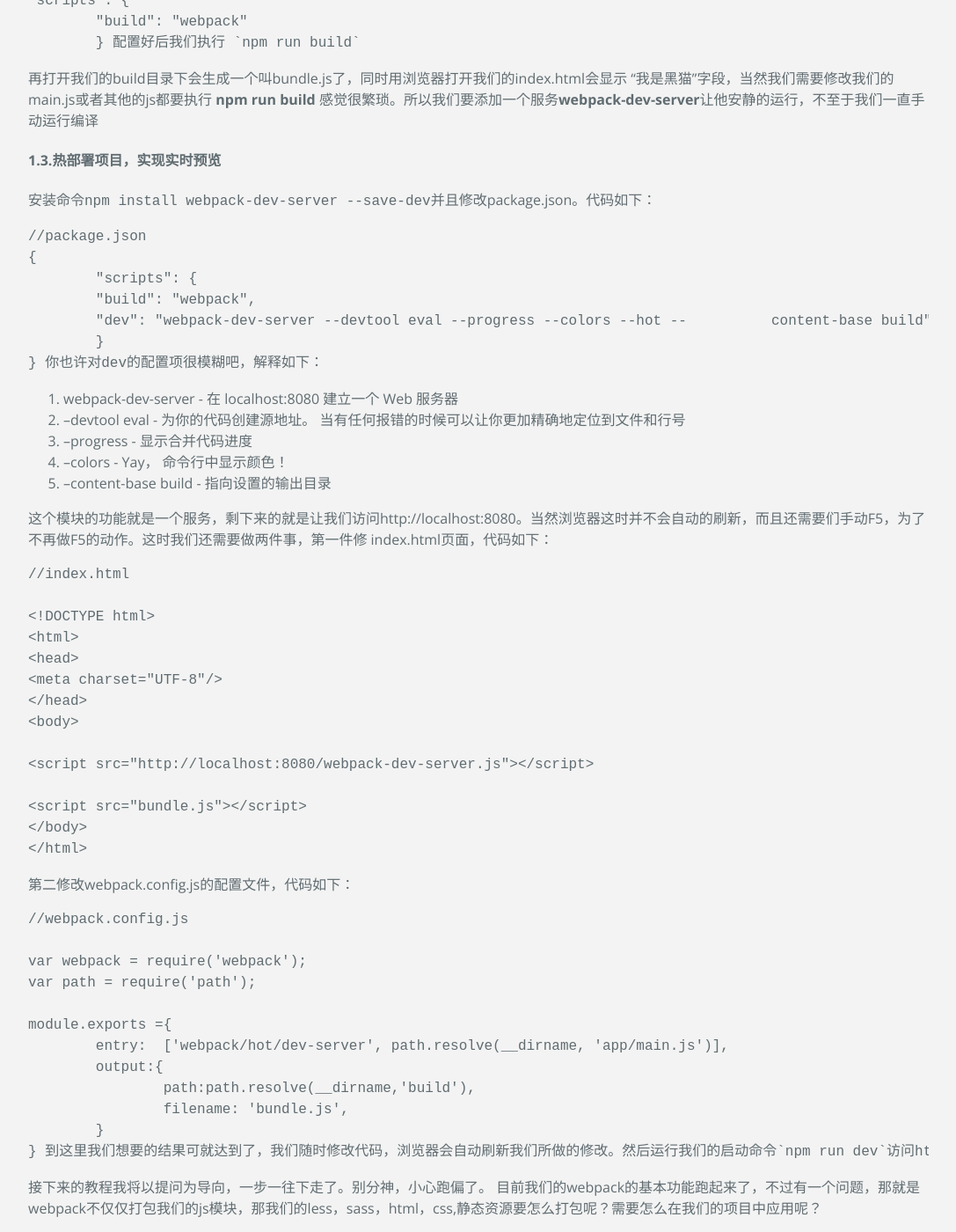
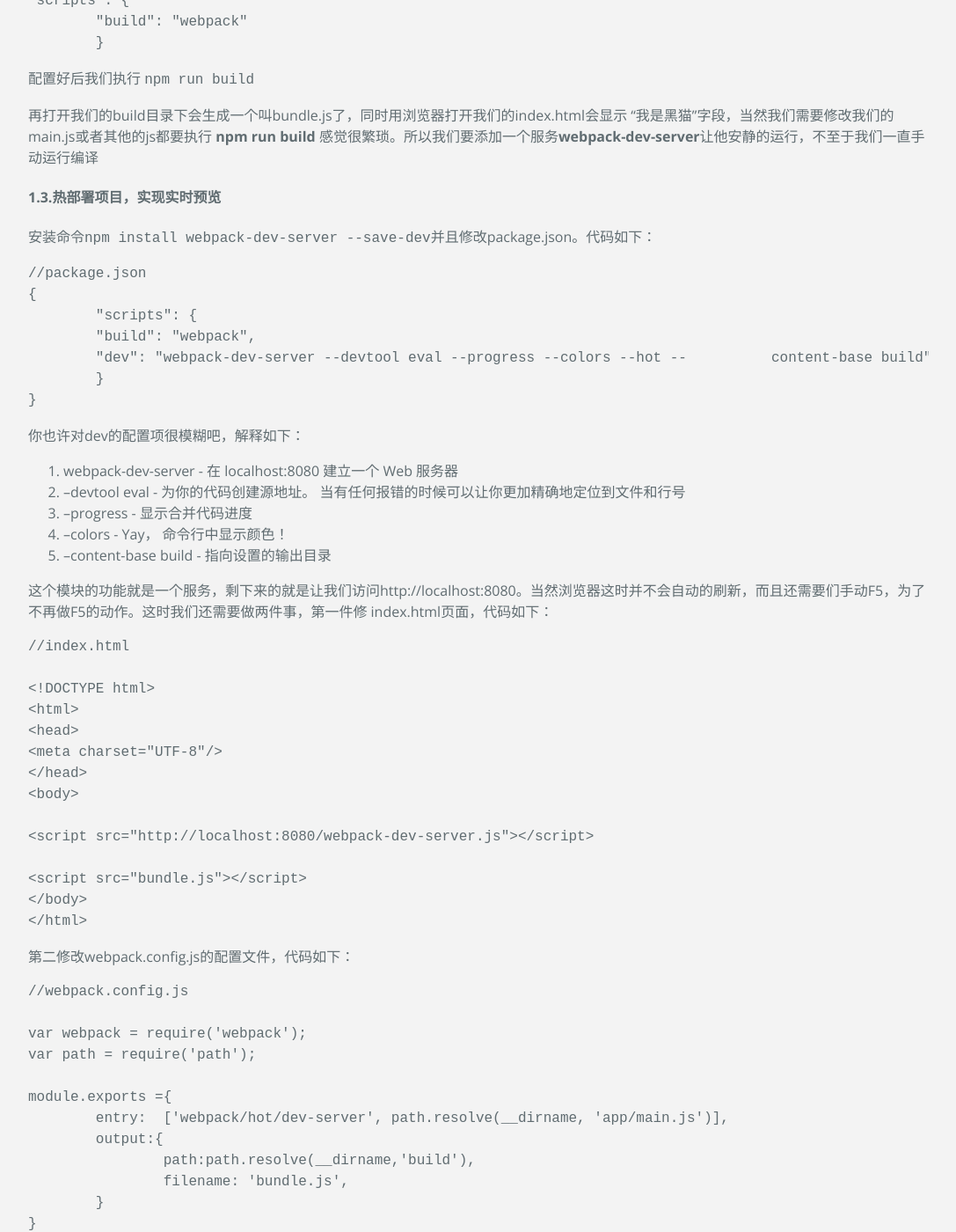
Before and after one commit to heimiao/heimao_blog, a Jekyll site: the page built from _posts/2016-12-07-webpack_teach.md, in a window 1280 px wide and 1400 px high, scrolled down 1915 px. Shown: the whole window at 88% size, without its empty margins (96-1183 px from the left). Built offline with Jekyll 4.4.1, drawn with Linux system fonts in a browser that asks for light colours; some of the changed lines change nothing that is shown; some of the changed text lies outside the part shown.

Commit message:
修改了文档

```diff
--- a/_posts/2016-12-07-webpack_teach.md
+++ b/_posts/2016-12-07-webpack_teach.md
@@ -87,6 +87,7 @@
 	"scripts": {
 		"build": "webpack"
 		}
+
 配置好后我们执行 `npm run build`
 
 再打开我们的build目录下会生成一个叫bundle.js了，同时用浏览器打开我们的index.html会显示
@@ -102,6 +103,7 @@
 		"dev": "webpack-dev-server --devtool eval --progress --colors --hot --        	content-base build"
 		}
 	}
+
 你也许对dev的配置项很模糊吧，解释如下：
 
 1. webpack-dev-server - 在 localhost:8080 建立一个 Web 服务器
@@ -141,6 +143,7 @@
 			filename: 'bundle.js',
 		}
 	}
+
 到这里我们想要的结果可就达到了，我们随时修改代码，浏览器会自动刷新我们所做的修改。然后运行我们的启动命令`npm run dev`访问http://localhost:8080，同样也可以 http://localhost:8080/webpack-devserver/bundle 。 这个会触发一个默认的你不能控制的 index.html
 
 接下来的教程我将以提问为导向，一步一往下走了。别分神，小心跑偏了。
@@ -359,8 +362,7 @@
 当我们这一切做好之后，启动webpack编译，执行命令`webpack`你会发现你的build目录下新增一个image的文件并且包含了你的图片在内。这个时候启动我们的项目`npm run dev`你会发现我们的网页已经不再是天蓝色背景了，而是你引入的图片了。再次我们只是做了一css引用图片那我们的react应该怎么引用呢？
 
 #### 1.7.react中使用webpack打包的图片
-
-千呼万唤始出来，我们的react还半遮面。呵呵。。我们要使用react中的jsx语法的话需要修改main.js和我们的component.js。
+千呼万唤始出来，我们的react还半遮面。我们要使用react中的jsx语法的话需要修改main.js和我们的component.js。
 
 修改main.js为，代码如下：
 
@@ -374,7 +376,8 @@
 
 	ReactDom.render(<App data={["map","set","test"]/>, document.getElementById('app'))
 
-通过代码我们可以看到这里改的和以前的main.js一点也不一样了，不再是appenChild原生方法了，而是引入了react的reacDom组件。当然还有我们前边引入的sass/index.scss以及react，和我们的commpoent组件。为了分辨js的入口清晰点我把compoent。js放到app/component目录下了。以及在index.html页面上添加一个`<div id='app'></div>`标签，接下来我们要在这个标签内部追加内容了
+通过代码我们可以看到这里改的和以前的main.js一点也不一样了，不再是appenChild原生方法了，而是引入了react的reacDom组件。当然还有我们前边引入的sass/index.scss以及react，和我们的commpoent组件。为了分辨js的入口清晰点我把compoent。js放到app/component目录下了。以及在index.html页面上添加一个`<div id='app'></div>`标签，接下来我们要在这个标签内部追加内容了。
+当然我们这里用到了一个新的组件库react-dom我们需要对他做安装,安装命令`npm insall react-dom --save-dev`
 
 然后修改我们的components/component.js组件
 
```
